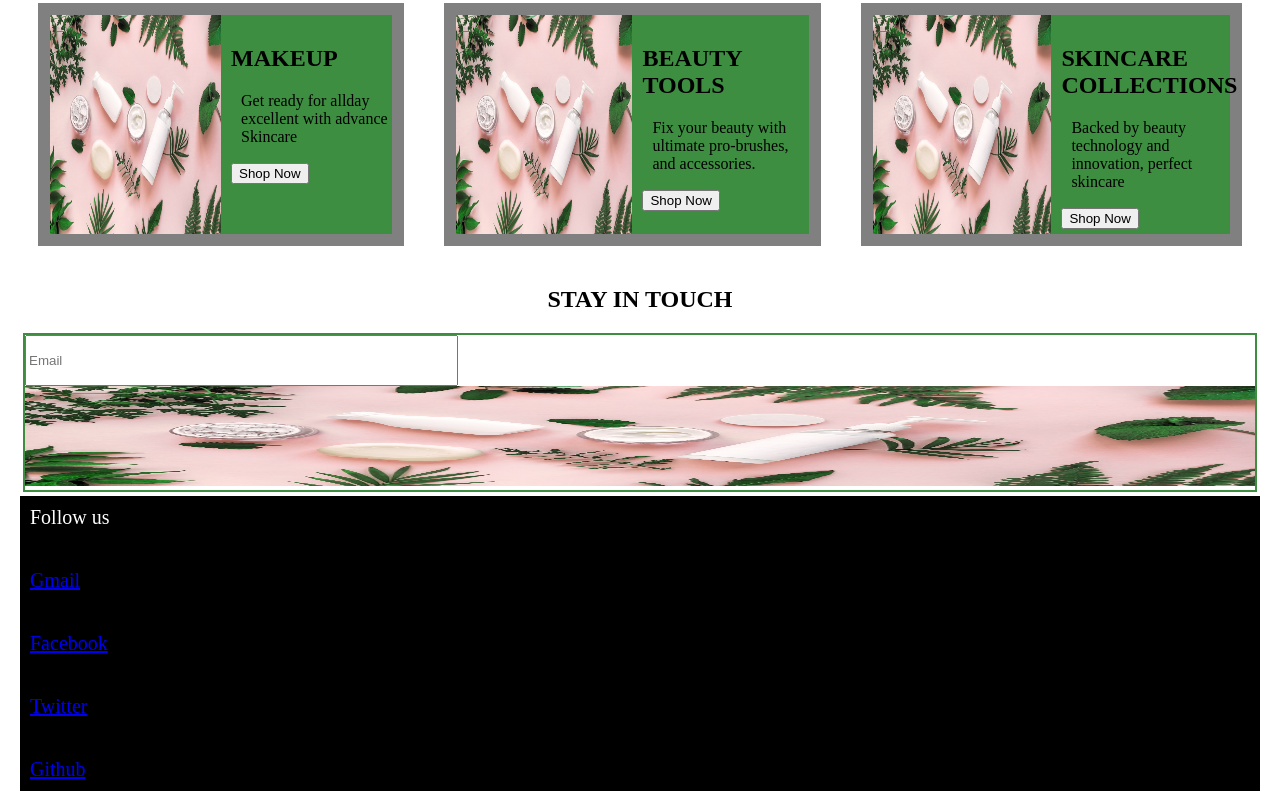
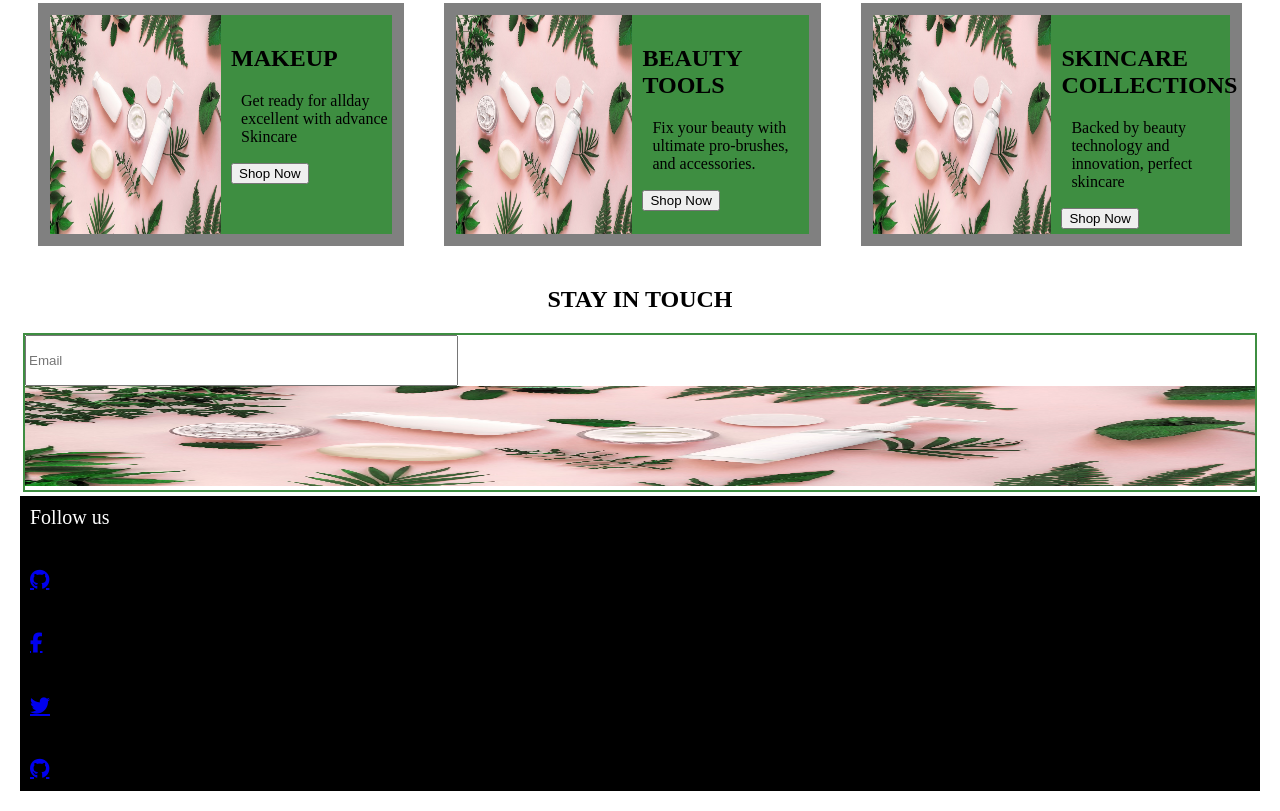
Before and after one commit to ibukun53/taymie-skin-care, a plain HTML site: page index.html in a window 1280 px wide. Shown: the part 593-1404 px from the top of the page. Drawn offline with Linux system fonts and the light colour scheme.

Commit message:
Add new styling

```diff
--- a/index.html
+++ b/index.html
@@ -95,11 +95,12 @@
   </article>
  <footer>
     <div class="foot-base">
-      <p class="text">Follow us </p>
-      <p class="text"><a href="debbyblessing1234@gmail.com">Gmail</a></p>
-      <p class="text"><a href="debbyblessing1234@gmail.com">Facebook</a></p>
-      <p class="text"><a href="debbyblessing1234@gmail.com">Twitter</a></p>
-      <p class="text"><a href="debbyblessing1234@gmail.com">Github</a></p>
+      <p class="text" class="fa fa-facebook">Follow us
+      <p class="text"><a href="debbyblessing1234@gmail.com" class="fa fa-github"></a></p>
+      <p class="text"><a href="debbyblessing1234@gmail.com" class="fa fa-facebook"></a></p>
+      <p class="text"><a href="debbyblessing1234@gmail.com" class="fa fa-twitter"></a></p>
+      <p class="text"><a href="debbyblessing1234@gmail.com"class="fa fa-github"></a></p>
+    </p>
     </div>
   </footer>
 
```
Also changed, not shown: README.md.
